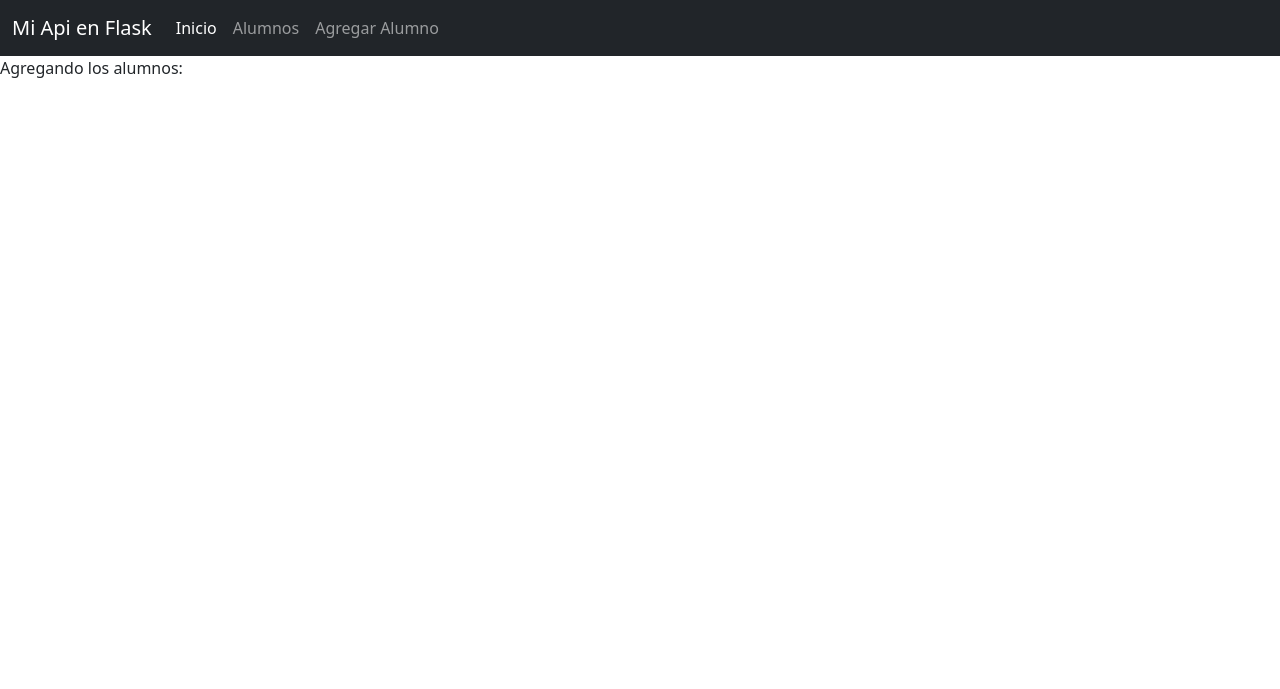
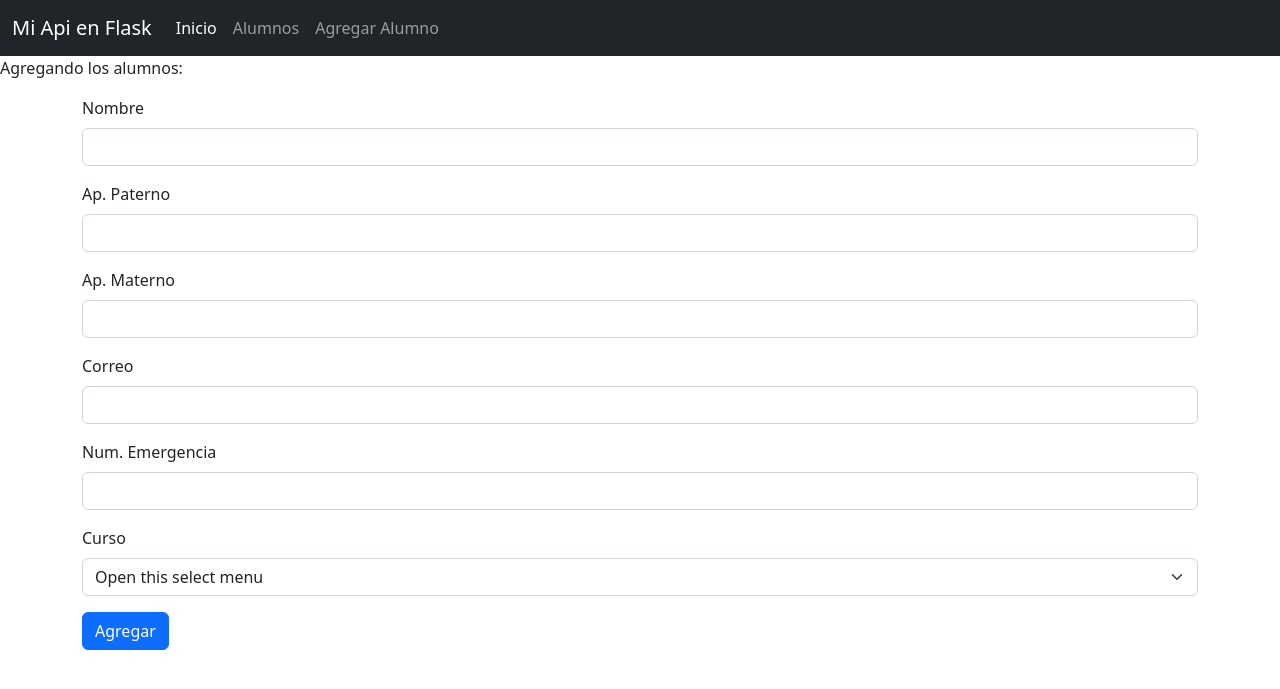
Before and after one commit to LenerWeb/backend-g9, a Flask app: page /agregar-alumno in a window 1280 px wide. Shown: the top 689 px of the page. Run offline with Flask 2, Linux system fonts and the light colour scheme; some libraries are stand-ins or nearby versions.

Commit message:
finalizacion proyecto de alumnos-colegio

```diff
--- a/dia-1/1-relaciones.sql
+++ b/dia-1/1-relaciones.sql
@@ -31,6 +31,7 @@ ape_paterno VARCHAR(50) NOT NULL,
 ape_materno VARCHAR(50) NOT NULL,
 correo VARCHAR(250) UNIQUE NOT NULL,
 num_emergencia VARCHAR(10),
+-- Creo una columna referenciando segun el nombre de la tabla_nombre columna
 curso_id INT,
 -- Ahora relacionamos esa columna (alumno_id) con la tabla alumnos y su (id)
 FOREIGN KEY(curso_id) REFERENCES  cursos(id)
--- a/dia-1/2-joins.sql
+++ b/dia-1/2-joins.sql
@@ -54,6 +54,5 @@ FROM alumnos
 	INNER JOIN alumnos_padres ON alumnos.id = alumnos_padres.alumno_id
 	INNER JOIN padres ON alumnos_padres.padre_id = padres.id
 	INNER JOIN cursos ON alumnos.curso_id = cursos.id
+-- 1. De la clausula anterior, solamente mostrar los resultados cuyo apellidop interno DEL PADRE sea rodriguez o jara
 WHERE padres.ape_paterno in ('RODRIGUEZ', 'JARA');
-
--- 1. De la clausula anterior, solamente mostrar los resultados cuyo apellidop interno DEL PADRE sea rodriguez o jara
--- a/dia-2/app.py
+++ b/dia-2/app.py
@@ -1,4 +1,4 @@
-from flask import Flask, render_template
+from flask import Flask, render_template, request
 from flask_mysqldb import MySQL
 from os import environ
 # sirve para leer el archivo .env y cargar las variables definidas en este archivo como variables de entornio
@@ -54,14 +54,33 @@ def devolver_alumnos():
         }
         print(alumno_diccionario)
         resultado_final.append(alumno_diccionario)
-    #return {
+    # return {
     #    'message':'Los alumnos son:',
     #    'content': resultado_final
-    #}
+    # }
     return render_template('mostrar_alumnos.html', alumnos=resultado_final, mensaje='Hola desde Flask')
 
-@app.route("/agregar-alumno", methods = ['GET'])
+@app.route("/agregar-alumno", methods = ['GET', 'POST'])
 def agregar_alumno():
-    return render_template ('agregar_alumno.html')
+    print(request.method)
+    if request.method == 'GET':
+        return render_template ('agregar_alumno.html')
+
+    elif request.method == 'POST':
+        #print(request.data)
+        body = request.get_json()
+        print(body)
+        #me crea una conexion con la base de datos
+        cursor = mysql.connection.cursor()
+        # al poner el % luego del string es lo mismo que utilizar el metodo .format
+        cursor.execute("INSERT INTO alumnos (id, nombre, ape_paterno, ape_materno, correo, num_emergencia) VALUES (DEFAULT, '%s', '%s', '%s', '%s', '%s' )" % (body.get('nombre'), body.get('ape_paterno'), body.get('ape_materno'), body.get('correo'), body.get('num_emergencia')))
+        # indicamos a la base de datos que esa insercion tiene que perdurar (de manera permanente)
+        mysql.connection.commit()
+        # cerrar la conexion con la base de datos
+        cursor.close()
+        return {
+            'message' : 'Alumno agregado exitosamente'
+        }
+
 
 app.run(debug=True)
--- /dev/null
+++ b/dia-2/static/js/agregar_alumno.js
@@ -0,0 +1,31 @@
+const agregar = document.getElementById("btn_agregar");
+const nombre = document.getElementById("nombre");
+const ape_paterno = document.getElementById("ape_paterno");
+const ape_materno = document.getElementById("ape_materno");
+const correo = document.getElementById("correo");
+const num_emergencia = document.getElementById("num_emergencia");
+
+const agregarEvento = (e) => {
+    e.preventDefault();
+    const data = {
+        nombre: nombre.value,
+        ape_paterno: ape_paterno.value,
+        ape_materno: ape_materno.value,
+        correo: correo.value,
+        num_emergencia: num_emergencia.value,
+    };
+
+    fetch("/agregar-alumno", { method: "POST", body: JSON.stringify(data), headers: { "Content-Type": "application/json" } })
+        .then((request) => {
+            return request.json();
+        })
+        .then((data) => {
+            console.log(data);
+            // window.location.href = "/mostrar-alumnos";
+        })
+        .catch((error) => {
+            console.log("error al crear el alumno");
+        });
+};
+
+agregar.addEventListener("click", agregarEvento);
--- a/dia-2/templates/agregar_alumno.html
+++ b/dia-2/templates/agregar_alumno.html
@@ -1,4 +1,48 @@
 {% extends 'base.html' %} {% block cuerpo %}
 {# agregar un formulario para agregar el alumno} #}
 <p>Agregando los alumnos:</p>
+
+<div class="container">
+    <form>
+        <div class="mb-3">
+            <label for="nombre" class="form-label">Nombre</label>
+            <input type="text" class="form-control" id="nombre" aria-describedby="emailHelp" />
+        </div>
+        <div class="mb-3">
+            <label for="ape_paterno" class="form-label">Ap. Paterno</label>
+            <input type="text" class="form-control" id="ape_paterno" aria-describedby="emailHelp" />
+        </div>
+        <div class="mb-3">
+            <label for="ape_materno" class="form-label">Ap. Materno</label>
+            <input type="text" class="form-control" id="ape_materno" aria-describedby="emailHelp" />
+        </div>
+        <div class="mb-3">
+            <label for="correo" class="form-label">Correo</label>
+            <input type="email" class="form-control" id="correo" aria-describedby="emailHelp" />
+        </div>
+        <div class="mb-3">
+            <label for="num_emergencia" class="form-label">Num. Emergencia</label>
+            <input type="number" class="form-control" id="num_emergencia" aria-describedby="emailHelp" />
+        </div>
+
+        <div class="mb-3">
+            <label for="num_emergencia" class="form-label">Curso</label>
+            <select class="form-select" aria-label="Default select example">
+                <option selected>Open this select menu</option>
+                {# el value debe ser el id de ese curso en la base de datos #}
+                <option value="1">One</option>
+                <option value="2">Two</option>
+                <option value="3">Three</option>
+            </select>
+        </div>
+        <button type="submit" class="btn btn-primary" id="btn_agregar">
+            Agregar
+        </button>
+    </form>
+</div>
+
+{% endblock %} {% block scripts %}
+{# <script src="../static/js/agregar_alumno.js"></script> #}
+{# para agregar archivos js, css o imagenes es recomendable utilizar el statement url_for en el cual se indica que tipo de archivo y ademas su nombre de archivo #}
+<script src="{{ url_for('static', filename='js/agregar_alumno.js')}}"></script>
 {% endblock %}
--- a/dia-2/templates/base.html
+++ b/dia-2/templates/base.html
@@ -24,16 +24,16 @@
                         <a class="nav-link active" aria-current="page" href="/inicio">Inicio</a>
                     </li>
                     <li class="nav-item">
-                        <a class="nav-link" href="/mostrar-alumnos">Alumnos</a>
+                        <a class="nav-link" href="{{ url_for('devolver_alumnos') }}">Alumnos</a>
                     </li>
                     <li class="nav-item">
-                        <a class="nav-link" href="/agregar-alumno">Agregar Alumno</a>
+                        <a class="nav-link" href="{{ url_for('agregar_alumno') }}">Agregar Alumno</a>
                     </li>
                 </ul>
             </div>
         </div>
     </nav>
-    {% block cuerpo %} {% endblock %}
+    {% block cuerpo %} {% endblock %} {% block scripts %} {% endblock %}
     <script src="https://cdn.jsdelivr.net/npm/bootstrap@5.2.2/dist/js/bootstrap.bundle.min.js"
         integrity="sha384-OERcA2EqjJCMA+/3y+gxIOqMEjwtxJY7qPCqsdltbNJuaOe923+mo//f6V8Qbsw3"
         crossorigin="anonymous"></script>
--- a/dia-2/templates/mostrar_alumnos.html
+++ b/dia-2/templates/mostrar_alumnos.html
@@ -29,7 +29,6 @@
                 {{alumno.curso_id if alumno.curso_id else '--' }}
             </td>
         </tr>
-
         {% endfor %}
     </tbody>
 </table>
```
